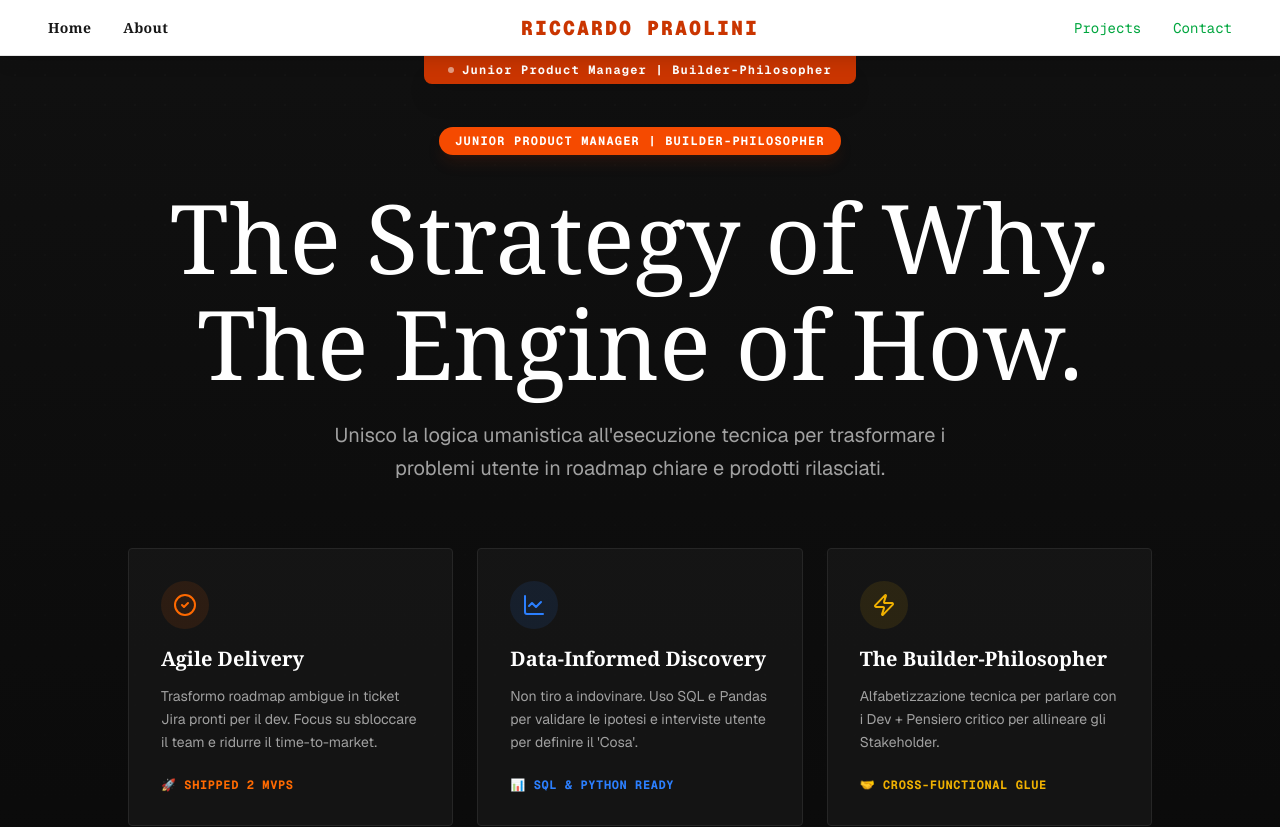
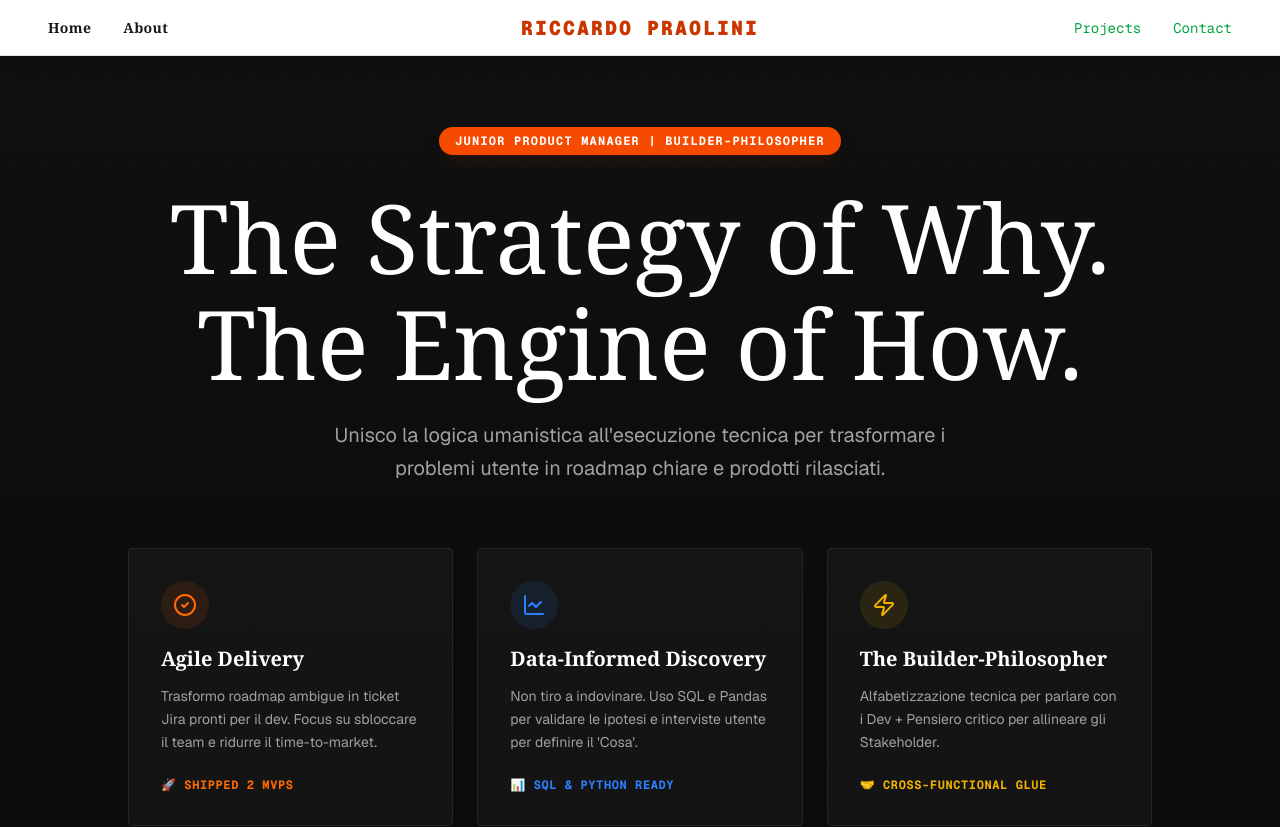
Before and after one commit to riccardogiovannipraolini/-portfolio-homepage, a Next.js app: page / in a window 1280 px wide. Shown: the top 827 px of the page. Built offline with nearby package versions, Linux system fonts and the light colour scheme.

Commit message:
refactor: optimize hero section - remove duplicate badge and complete Card 2 footer

```diff
--- a/components/home/HomePage.tsx
+++ b/components/home/HomePage.tsx
@@ -123,15 +123,7 @@ const App = () => {
         )}
       </header>
 
-      {/* === BADGE FISSO === */}
-      <div className="fixed top-14 left-0 w-full z-40 pointer-events-none">
-        <div className="flex justify-center">
-          <div className="bg-orange-700 text-white px-4 py-1 md:px-6 md:py-1.5 font-mono font-bold text-[10px] md:text-xs tracking-widest shadow-xl rounded-b-lg flex items-center gap-2">
-            <div className="w-1.5 h-1.5 bg-white rounded-full animate-pulse"></div>
-            Junior Product Manager | Builder-Philosopher
-          </div>
-        </div>
-      </div>
+
 
       <main>
         {/* === 1. HERO SECTION (REFACTORED) === */}
```
